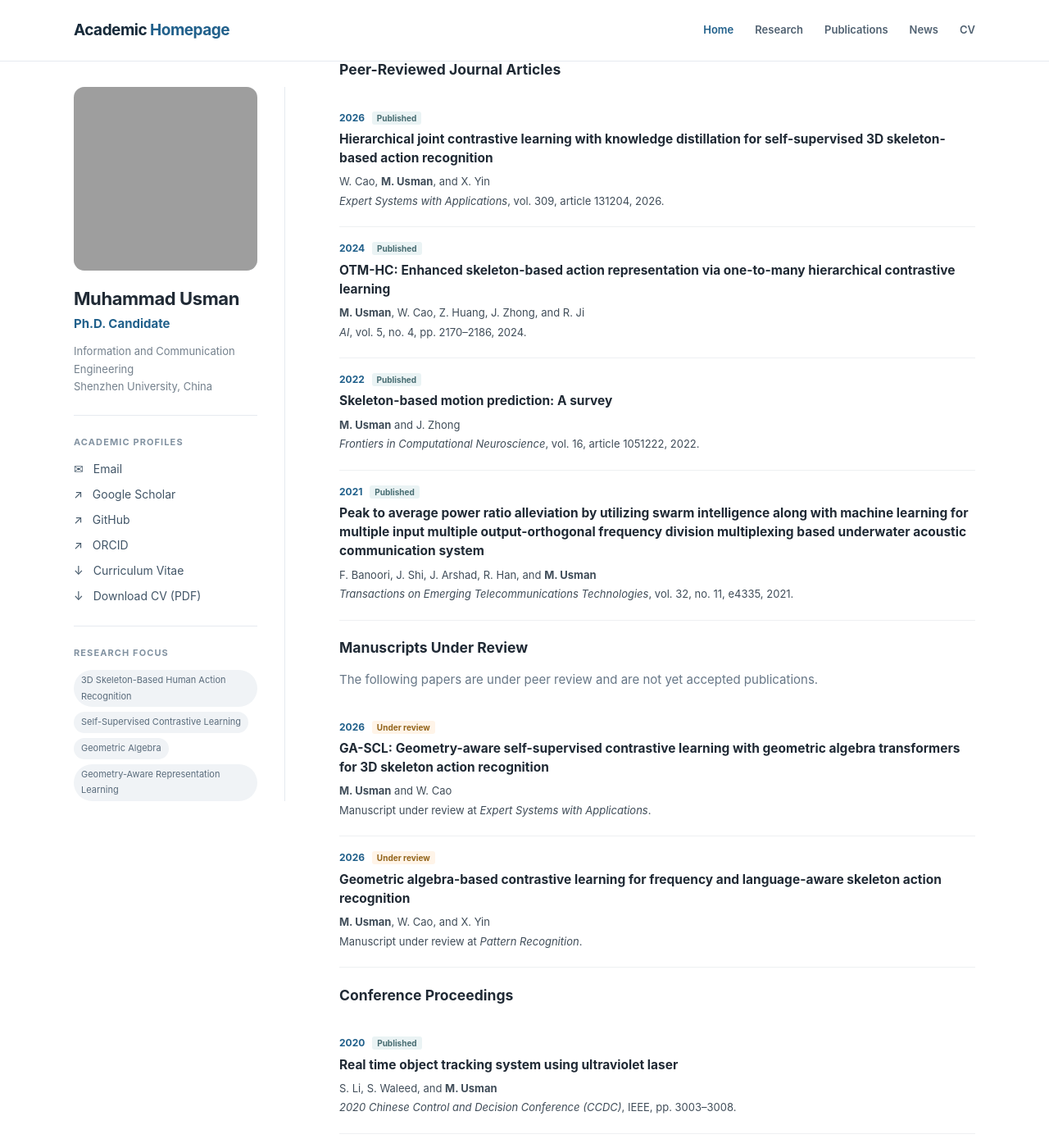
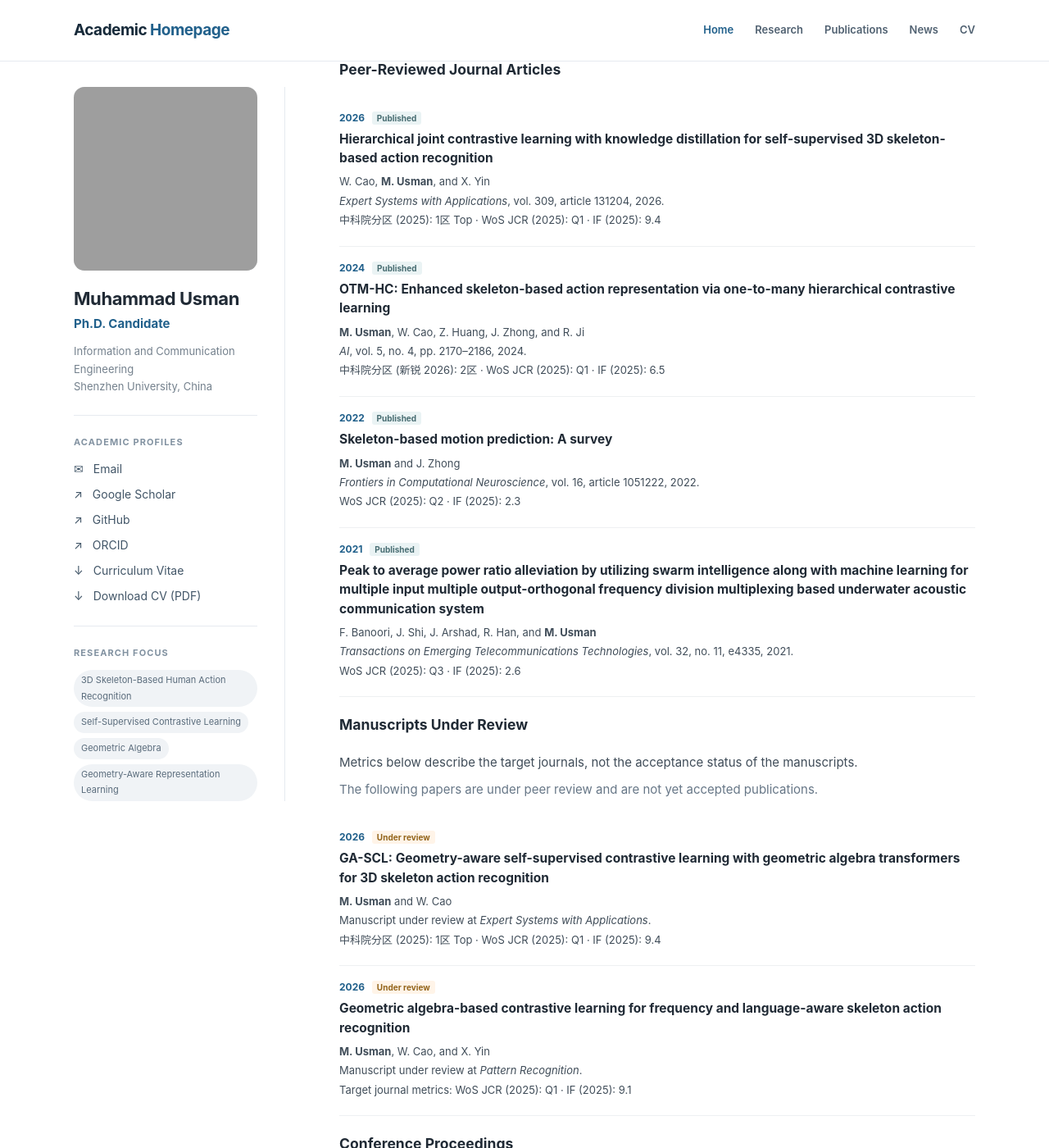
Before and after one commit to usmanszu/usmanszu.github.io, a Jekyll site: the page index.html, which Jekyll copies as it is, in a window 1280 px wide and 1400 px high, scrolled down 1585 px. Shown: the whole window at 82% size. Built offline with Jekyll 4.4.1, drawn with Linux system fonts in a browser that asks for light colours; grey boxes are pictures that could not be loaded.

Commit message:
Add year-labelled academic journal metrics to publication entries

```diff
--- a/index.html
+++ b/index.html
@@ -83,14 +83,14 @@
         <div class="section-heading"><h2>Publications</h2></div>
         <p class="section-lead">Complete list of peer-reviewed journal articles, manuscripts under review, and conference proceedings.</p>
         <div class="publication-group"><h3 class="publication-group-title">Peer-Reviewed Journal Articles</h3><ol class="papers">
-<li><div class="paper-year">2026 <span class="status">Published</span></div><h3>Hierarchical joint contrastive learning with knowledge distillation for self-supervised 3D skeleton-based action recognition</h3><p>W. Cao, <strong>M. Usman</strong>, and X. Yin</p><p><em>Expert Systems with Applications</em>, vol. 309, article 131204, 2026.</p></li>
-<li><div class="paper-year">2024 <span class="status">Published</span></div><h3>OTM-HC: Enhanced skeleton-based action representation via one-to-many hierarchical contrastive learning</h3><p><strong>M. Usman</strong>, W. Cao, Z. Huang, J. Zhong, and R. Ji</p><p><em>AI</em>, vol. 5, no. 4, pp. 2170–2186, 2024.</p></li>
-<li><div class="paper-year">2022 <span class="status">Published</span></div><h3>Skeleton-based motion prediction: A survey</h3><p><strong>M. Usman</strong> and J. Zhong</p><p><em>Frontiers in Computational Neuroscience</em>, vol. 16, article 1051222, 2022.</p></li>
-<li><div class="paper-year">2021 <span class="status">Published</span></div><h3>Peak to average power ratio alleviation by utilizing swarm intelligence along with machine learning for multiple input multiple output-orthogonal frequency division multiplexing based underwater acoustic communication system</h3><p>F. Banoori, J. Shi, J. Arshad, R. Han, and <strong>M. Usman</strong></p><p><em>Transactions on Emerging Telecommunications Technologies</em>, vol. 32, no. 11, e4335, 2021.</p></li>
+<li><div class="paper-year">2026 <span class="status">Published</span></div><h3>Hierarchical joint contrastive learning with knowledge distillation for self-supervised 3D skeleton-based action recognition</h3><p>W. Cao, <strong>M. Usman</strong>, and X. Yin</p><p><em>Expert Systems with Applications</em>, vol. 309, article 131204, 2026.</p><p class="journal-metrics">中科院分区 (2025): 1区 Top <span>·</span> WoS JCR (2025): Q1 <span>·</span> IF (2025): 9.4</p></li>
+<li><div class="paper-year">2024 <span class="status">Published</span></div><h3>OTM-HC: Enhanced skeleton-based action representation via one-to-many hierarchical contrastive learning</h3><p><strong>M. Usman</strong>, W. Cao, Z. Huang, J. Zhong, and R. Ji</p><p><em>AI</em>, vol. 5, no. 4, pp. 2170–2186, 2024.</p><p class="journal-metrics">中科院分区 (新锐 2026): 2区 <span>·</span> WoS JCR (2025): Q1 <span>·</span> IF (2025): 6.5</p></li>
+<li><div class="paper-year">2022 <span class="status">Published</span></div><h3>Skeleton-based motion prediction: A survey</h3><p><strong>M. Usman</strong> and J. Zhong</p><p><em>Frontiers in Computational Neuroscience</em>, vol. 16, article 1051222, 2022.</p><p class="journal-metrics">WoS JCR (2025): Q2 <span>·</span> IF (2025): 2.3</p></li>
+<li><div class="paper-year">2021 <span class="status">Published</span></div><h3>Peak to average power ratio alleviation by utilizing swarm intelligence along with machine learning for multiple input multiple output-orthogonal frequency division multiplexing based underwater acoustic communication system</h3><p>F. Banoori, J. Shi, J. Arshad, R. Han, and <strong>M. Usman</strong></p><p><em>Transactions on Emerging Telecommunications Technologies</em>, vol. 32, no. 11, e4335, 2021.</p><p class="journal-metrics">WoS JCR (2025): Q3 <span>·</span> IF (2025): 2.6</p></li>
 </ol></div>
-<div class="publication-group"><h3 class="publication-group-title">Manuscripts Under Review</h3><p class="section-lead">The following papers are under peer review and are not yet accepted publications.</p><ol class="papers">
-<li><div class="paper-year">2026 <span class="status review">Under review</span></div><h3>GA-SCL: Geometry-aware self-supervised contrastive learning with geometric algebra transformers for 3D skeleton action recognition</h3><p><strong>M. Usman</strong> and W. Cao</p><p>Manuscript under review at <em>Expert Systems with Applications</em>.</p></li>
-<li><div class="paper-year">2026 <span class="status review">Under review</span></div><h3>Geometric algebra-based contrastive learning for frequency and language-aware skeleton action recognition</h3><p><strong>M. Usman</strong>, W. Cao, and X. Yin</p><p>Manuscript under review at <em>Pattern Recognition</em>.</p></li>
+<div class="publication-group"><h3 class="publication-group-title">Manuscripts Under Review</h3><p class="metrics-note">Metrics below describe the target journals, not the acceptance status of the manuscripts.</p><p class="section-lead">The following papers are under peer review and are not yet accepted publications.</p><ol class="papers">
+<li><div class="paper-year">2026 <span class="status review">Under review</span></div><h3>GA-SCL: Geometry-aware self-supervised contrastive learning with geometric algebra transformers for 3D skeleton action recognition</h3><p><strong>M. Usman</strong> and W. Cao</p><p>Manuscript under review at <em>Expert Systems with Applications</em>.</p><p class="journal-metrics">中科院分区 (2025): 1区 Top <span>·</span> WoS JCR (2025): Q1 <span>·</span> IF (2025): 9.4</p></li>
+<li><div class="paper-year">2026 <span class="status review">Under review</span></div><h3>Geometric algebra-based contrastive learning for frequency and language-aware skeleton action recognition</h3><p><strong>M. Usman</strong>, W. Cao, and X. Yin</p><p>Manuscript under review at <em>Pattern Recognition</em>.</p><p class="journal-metrics">Target journal metrics: WoS JCR (2025): Q1 <span>·</span> IF (2025): 9.1</p></li>
 </ol></div>
 <div class="publication-group"><h3 class="publication-group-title">Conference Proceedings</h3><ol class="papers"><li><div class="paper-year">2020 <span class="status">Published</span></div><h3>Real time object tracking system using ultraviolet laser</h3><p>S. Li, S. Waleed, and <strong>M. Usman</strong></p><p><em>2020 Chinese Control and Decision Conference (CCDC)</em>, IEEE, pp. 3003–3008.</p></li></ol></div>
       </section>
```
